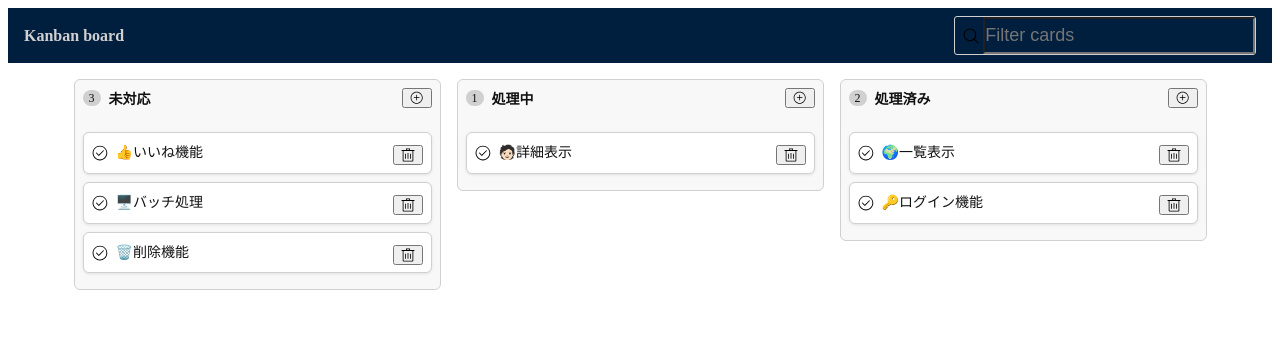
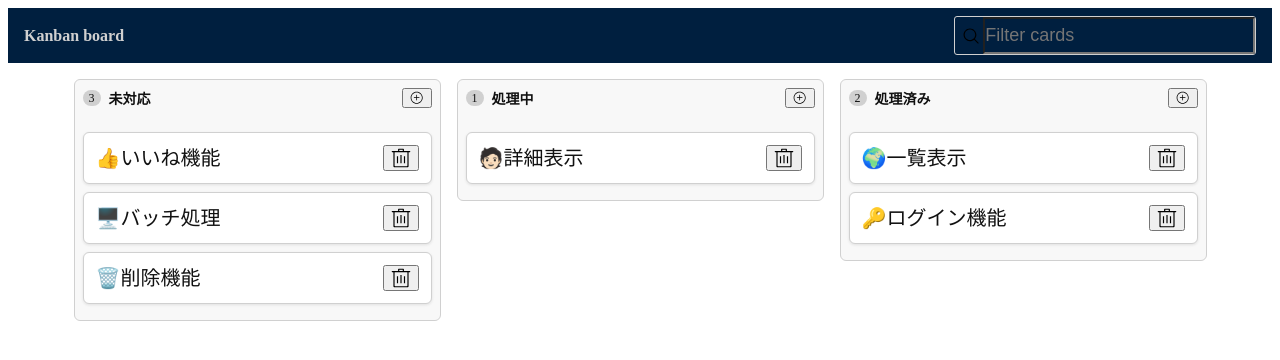
Before and after one commit to atsu0203/kanban-board, a React (Create React App) app: page / in a window 1280 px wide. Shown: the top 360 px of the page. Built offline with nearby package versions, Linux system fonts and the light colour scheme.

Commit message:
Card修正

```diff
--- a/src/Card.tsx
+++ b/src/Card.tsx
@@ -1,7 +1,7 @@
 import React, { useState, useRef } from 'react'
 import styled from 'styled-components'
 import * as color from './color'
-import { CheckIcon as _CheckIcon, TrashIcon } from './icon'
+import { TrashIcon } from './icon'
 
 Card.DropArea = DropArea
 
@@ -9,7 +9,8 @@ export function Card({
   text,
   onDragStart,
   onDragEnd,
-}: { text?: string
+}: {
+  text?: string
   onDragStart?(): void
   onDragEnd?(): void
 }) {
@@ -26,7 +27,6 @@ export function Card({
         setDrag(false)
       }}
     >
-      <CheckIcon />
 
       {text?.split(/(https?:\/\/\S+)/g).map((fragment, i) =>
         i % 2 === 0 ? (
@@ -50,17 +50,11 @@ const Container = styled.div.attrs({
   border: solid 1px ${color.Silver};
   border-radius: 6px;
   box-shadow: 0 1px 3px hsla(0, 0%, 7%, 0.1);
-  padding: 8px 32px;
+  padding: 8px 12px;
   background-color: ${color.White};
   cursor: move;
 `
 
-const CheckIcon = styled(_CheckIcon)`
-  position: absolute;
-  top: 12px;
-  left: 8px;
-  color: ${color.Green};
-`
 
 const DeleteButton = styled.button.attrs({
   type: 'button',
@@ -68,8 +62,8 @@ const DeleteButton = styled.button.attrs({
 })`
   position: absolute;
   top: 12px;
-  right: 8px;
-  font-size: 14px;
+  right: 12px;
+  font-size: 20px;
   color: ${color.Gray};
 
   :hover {
@@ -79,7 +73,7 @@ const DeleteButton = styled.button.attrs({
 
 const Text = styled.span`
   color: ${color.Black};
-  font-size: 14px;
+  font-size: 20px;
   line-height: 1.7;
   white-space: pre-wrap;
 `
@@ -88,7 +82,7 @@ const Link = styled.a.attrs({
   target: '_blank',
   rel: 'noopener noreferrer',
 })`
-  color: ${color.Blue};
+  color: ${color.Navy};
   font-size: 14px;
   line-height: 1.7;
   white-space: pre-wrap;
```
Lines whose indentation alone changed are shown as unchanged.
